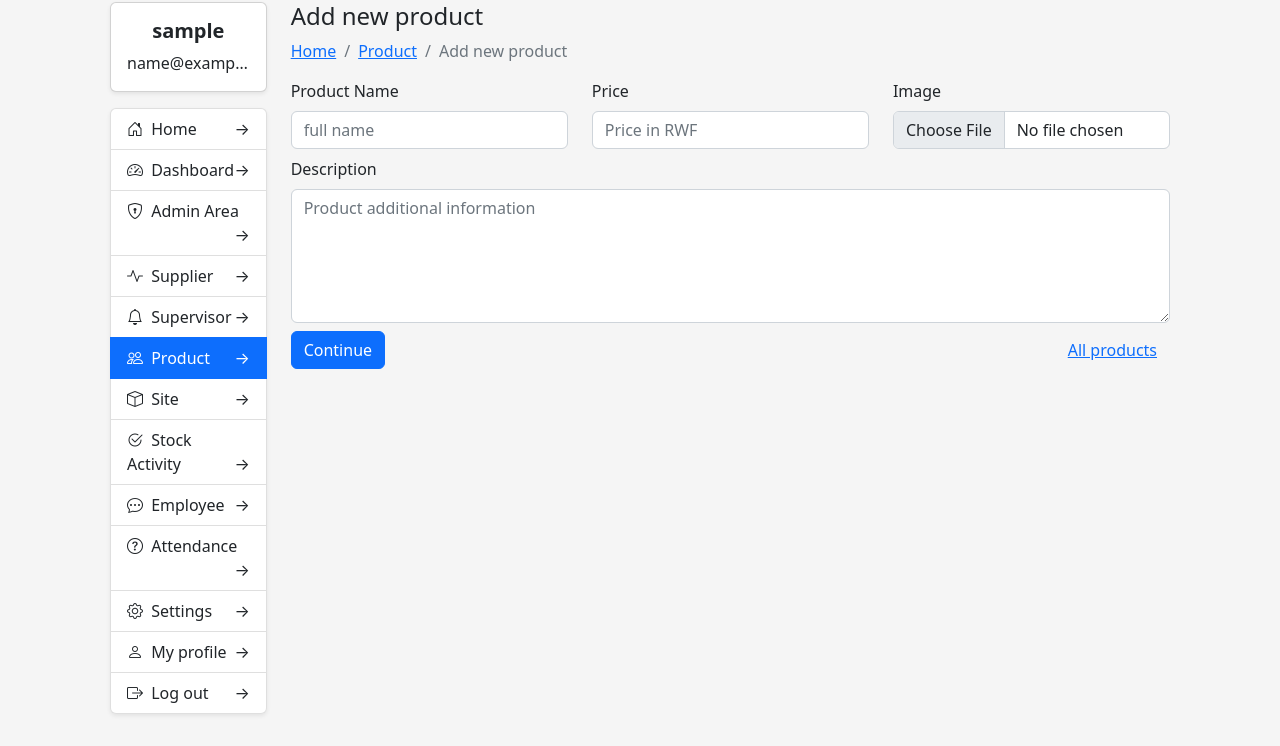
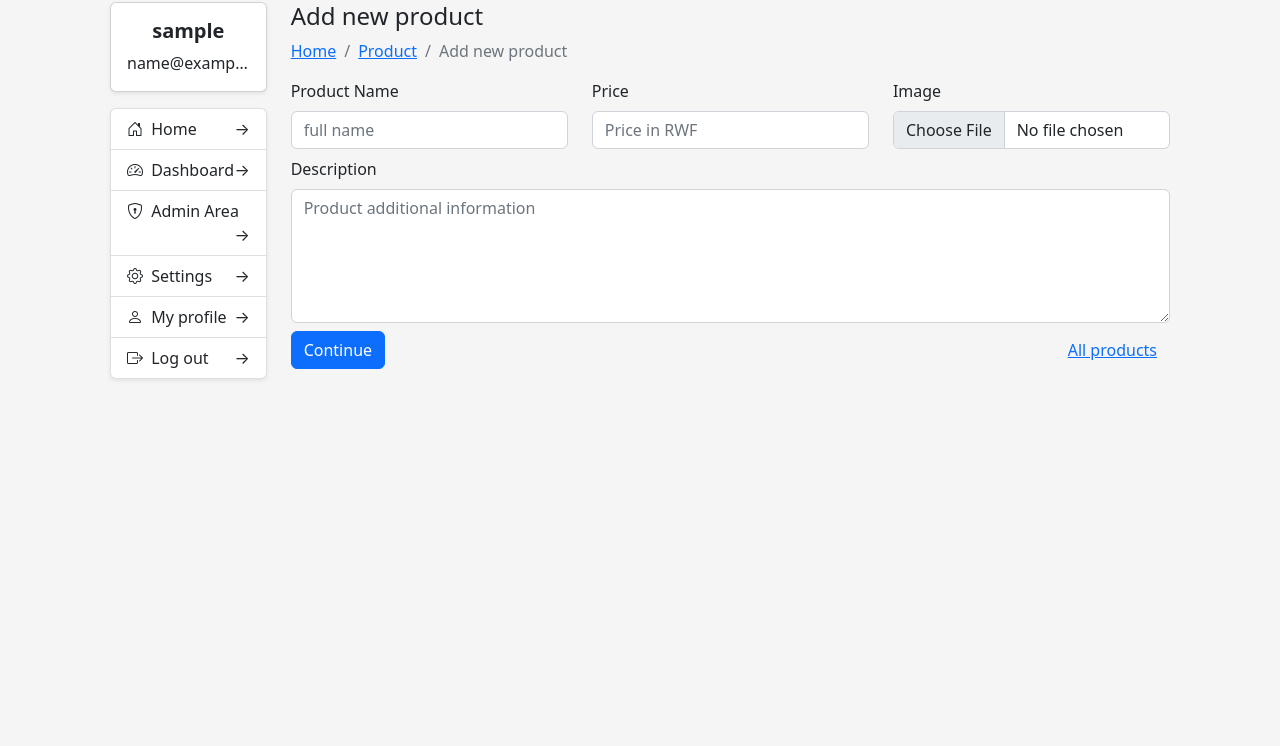
Before and after one commit to ozeyking/Quantity-Survey, a Django app: page /product/create in a window 1280 px wide. Shown: the part 70-816 px from the top of the page. Run offline with Django 4.2, Linux system fonts and the light colour scheme; the visitor is signed in with stand-in values (Sample User, id 1); data comes from the database, SQL or seed files in the repository; some libraries are stand-ins or nearby versions.

Commit message:
separate user layout

```diff
--- a/main/views.py
+++ b/main/views.py
@@ -7,6 +7,8 @@ from django.contrib.auth.models import User, auth
 from django.forms.models import model_to_dict
 from django.contrib import messages
 from .models import Profile, StockActivity, Product
+from supervisor.models import Site, Employee
+from supplier.models import Supplier, SupplierProduct, SupplierStockActivity
 
 # Create your views here.
 @require_http_methods(["GET"])
@@ -23,14 +25,19 @@ def profile(request, id):
 @require_http_methods(["GET"])
 @login_required(login_url="signin")
 def dashboard(request):
+    site_count = Site.objects.count()
+    product_count = Product.objects.count()
+    supplier_count = Supplier.objects.count()
+    employee_count = Employee.objects.count()
+
     return render(
         request,
         "dashboard.html",
         {
-            "stock_quantity_count": 0,
-            "product_count": 0,
-            "employee_count": 0,
-            "payment_count": 0,
+            "supplier_count": supplier_count,
+            "product_count": product_count,
+            "employee_count": employee_count,
+            "site_count": site_count,
         },
     )
 
--- a/supervisor/admin.py
+++ b/supervisor/admin.py
@@ -1,7 +1,7 @@
 from django.contrib import admin
-from .models import Site, Employee, Payment
+from .models import Site, Employee, Attendance
 
 # Register your models here.
 admin.site.register(Site)
 admin.site.register(Employee)
-admin.site.register(Payment)
+admin.site.register(Attendance)
--- a/supervisor/models.py
+++ b/supervisor/models.py
@@ -32,13 +32,12 @@ class Employee(models.Model):
         return f"{user.first_name} {user.last_name} - {self.position}"
 
 
-class Payment(models.Model):
+class Attendance(models.Model):
     employee_id = models.BigIntegerField()
-    amount = models.FloatField()
     site = models.ForeignKey(Site, on_delete=models.CASCADE)
     user = models.ForeignKey(User, on_delete=models.CASCADE)
     created_at = models.DateTimeField(default=datetime.now)
 
     def __str__(self):
         user = get_object_or_404(User, pk=self.employee_id)
-        return f"{user.first_name} {user.last_name} - {self.amount}"
+        return f"{user.first_name} {user.last_name} - {self.created_at}"
--- a/templates/partials/sidebar.html
+++ b/templates/partials/sidebar.html
@@ -5,45 +5,83 @@
   </div>
   <div class="list-group shadow-sm my-3">
     <a href="{% url 'home' %}" class="list-group-item list-group-item-action">
-        <i class="bi bi-house-door me-1"></i> Home <span class="float-end">&rarr;</span>
+      <i class="bi bi-house-door me-1"></i> Home
+      <span class="float-end">&rarr;</span>
     </a>
-      <a href="{% url 'dashboard' %}" class="list-group-item list-group-item-action {% if 'dashboard' in request.path %} active {% endif %}">
-        <i class="bi bi-speedometer2 me-1"></i> Dashboard <span class="float-end">&rarr;</span>
+    <a
+      href="{% url 'dashboard' %}"
+      class="list-group-item list-group-item-action {% if 'dashboard' in request.path %} active {% endif %}"
+    >
+      <i class="bi bi-speedometer2 me-1"></i> Dashboard
+      <span class="float-end">&rarr;</span>
     </a>
-      {% if user.is_superuser %}
+    {% if user.is_staff %}
     <a href="/admin" class="list-group-item list-group-item-action">
-        <i class="bi bi-shield-lock me-1"></i> Admin Area <span class="float-end">&rarr;</span>
+      <i class="bi bi-shield-lock me-1"></i> Admin Area
+      <span class="float-end">&rarr;</span>
+    </a>
+    {% endif %} {% if user.groups.first.name == 'supplier' %}
+    <a
+      href="{% url 'supplier:supplier.index' %}"
+      class="list-group-item list-group-item-action {% if '/supplier' in request.path %} active {% endif %}"
+    >
+      <i class="bi bi-activity me-1"></i> Supplier
+      <span class="float-end">&rarr;</span>
+    </a>
+    <a
+      href="{% url 'product.index' %}"
+      class="list-group-item list-group-item-action {% if '/product' in request.path %} active {% endif %}"
+    >
+      <i class="bi bi-people me-1"></i> Product
+      <span class="float-end">&rarr;</span>
+    </a>
+    <a
+      href="{% url 'dashboard' %}"
+      class="list-group-item list-group-item-action {% if '/stock-activity' in request.path %} active {% endif %}"
+    >
+      <i class="bi bi-check2-circle me-1"></i> Stock Activity
+      <span class="float-end">&rarr;</span>
+    </a>
+    {% endif %} {% if user.groups.first.name == 'supervisor' %}
+    <a href="{% url 'home' %}" class="list-group-item list-group-item-action">
+      <i class="bi bi-bell me-1"></i> Supervisor
+      <span class="float-end">&rarr;</span>
+    </a>
+    <a
+      href="{% url 'dashboard' %}"
+      class="list-group-item list-group-item-action {% if '/site' in request.path %} active {% endif %}"
+    >
+      <i class="bi bi-box me-1"></i> Site <span class="float-end">&rarr;</span>
+    </a>
+    <a
+      href="{% url 'dashboard' %}"
+      class="list-group-item list-group-item-action {% if '/employee' in request.path %} active {% endif %}"
+    >
+      <i class="bi bi-chat-dots me-1"></i> Employee
+      <span class="float-end">&rarr;</span>
+    </a>
+    <a
+      href="{% url 'dashboard' %}"
+      class="list-group-item list-group-item-action"
+    >
+      <i class="bi bi-question-circle me-1"></i> Attendance
+      <span class="float-end">&rarr;</span>
     </a>
     {% endif %}
-      <a href="{% url 'supplier:supplier.index' %}" class="list-group-item list-group-item-action {% if '/supplier' in request.path %} active {% endif %}">
-        <i class="bi bi-activity me-1"></i> Supplier <span class="float-end">&rarr;</span>
+    <a href="{% url 'home' %}" class="list-group-item list-group-item-action">
+      <i class="bi bi-gear me-1"></i> Settings
+      <span class="float-end">&rarr;</span>
     </a>
-      <a href="{% url 'home' %}" class="list-group-item list-group-item-action">
-        <i class="bi bi-bell me-1"></i> Supervisor <span class="float-end">&rarr;</span>
-      </a>
-      <a href="{% url 'product.index' %}" class="list-group-item list-group-item-action {% if '/product' in request.path %} active {% endif %}">
-        <i class="bi bi-people me-1"></i> Product <span class="float-end">&rarr;</span>
-      </a>
-      <a href="{% url 'dashboard' %}" class="list-group-item list-group-item-action {% if '/site' in request.path %} active {% endif %}">
-        <i class="bi bi-box me-1"></i> Site <span class="float-end">&rarr;</span>
-      </a>
-      <a href="{% url 'dashboard' %}" class="list-group-item list-group-item-action {% if '/stock-activity' in request.path %} active {% endif %}">
-        <i class="bi bi-check2-circle me-1"></i> Stock Activity <span class="float-end">&rarr;</span>
-      </a>
-      <a href="{% url 'dashboard' %}" class="list-group-item list-group-item-action {% if '/employee' in request.path %} active {% endif %}">
-        <i class="bi bi-chat-dots me-1"></i> Employee <span class="float-end">&rarr;</span>
-      </a>
-      <a href="{% url 'dashboard' %}" class="list-group-item list-group-item-action">
-        <i class="bi bi-question-circle me-1"></i> Attendance <span class="float-end">&rarr;</span>
-      </a>
-      <a href="{% url 'home' %}" class="list-group-item list-group-item-action">
-        <i class="bi bi-gear me-1"></i> Settings <span class="float-end">&rarr;</span>
-      </a>
-      <a href="{% url 'dashboard' %}" class="list-group-item list-group-item-action">
-        <i class="bi bi-person me-1"></i> My profile <span class="float-end">&rarr;</span>
+    <a
+      href="{% url 'dashboard' %}"
+      class="list-group-item list-group-item-action"
+    >
+      <i class="bi bi-person me-1"></i> My profile
+      <span class="float-end">&rarr;</span>
     </a>
     <a href="{% url 'logout' %}" class="list-group-item list-group-item-action">
-        <i class="bi bi-box-arrow-right me-1"></i> Log out <span class="float-end">&rarr;</span>
+      <i class="bi bi-box-arrow-right me-1"></i> Log out
+      <span class="float-end">&rarr;</span>
     </a>
   </div>
 </div>
```
Also changed, not shown: mysite/settings.py (+12 -12 lines), README.md, supervisor/migrations/0001_initial.py, supervisor/migrations/0002_payment.py (deleted), supplier/migrations/0001_initial.py, supplier/migrations/0002_supplier.py (deleted), supplier/migrations/0003_alter_supplier_image_alter_supplierproduct_image.py (deleted). Lines whose indentation alone changed are shown as unchanged.
